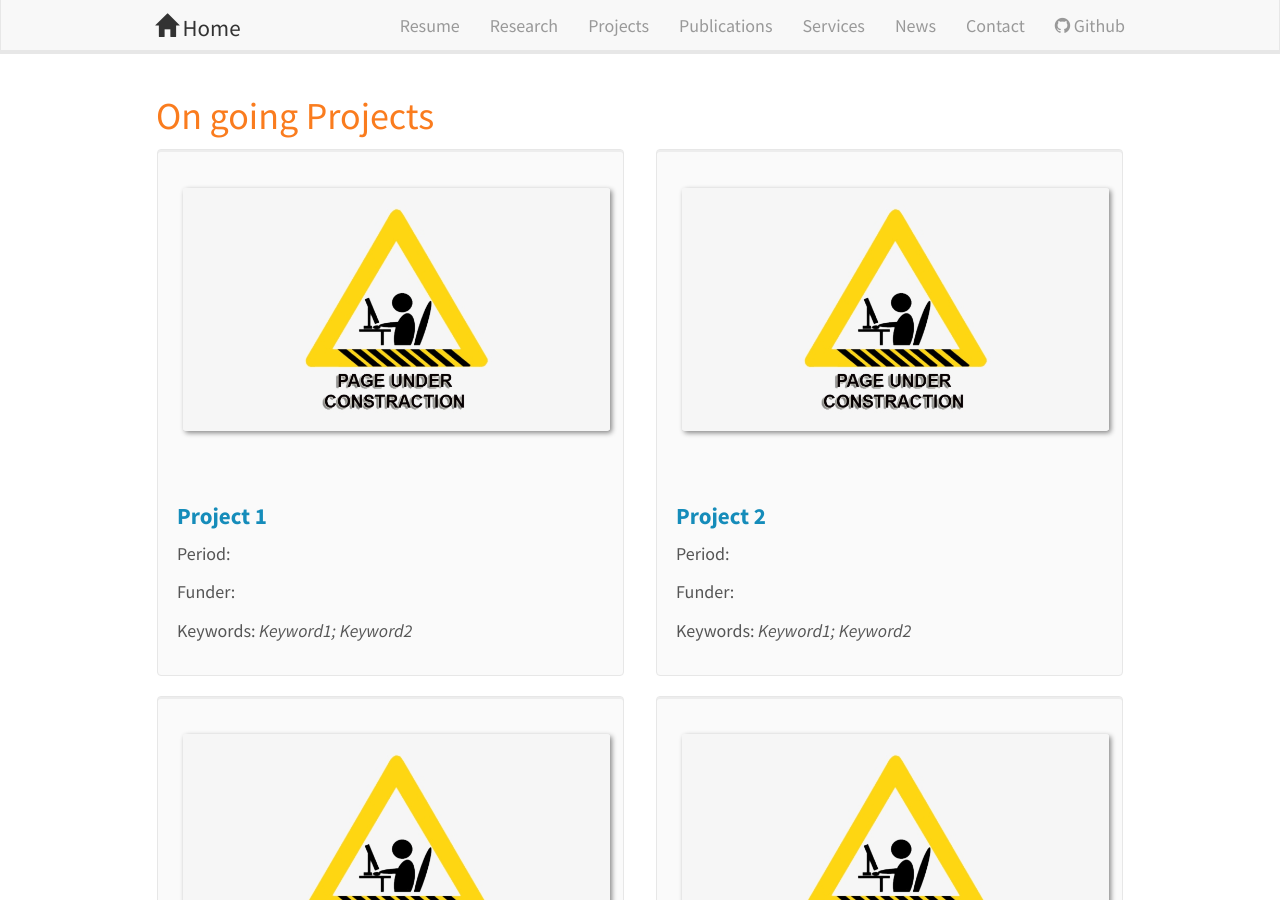
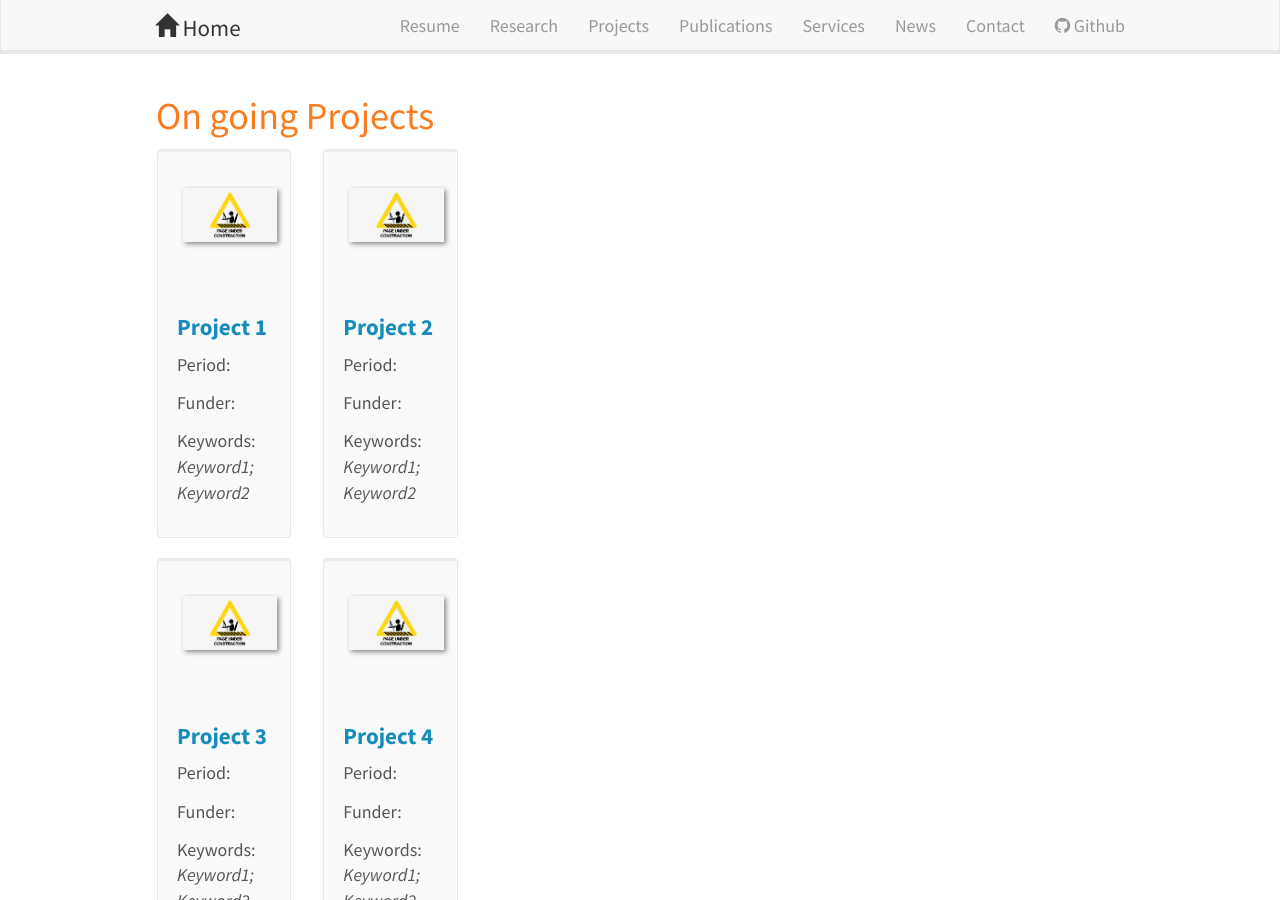
Before and after one commit to canng/cann, a Jekyll site: the page built from _pages/projects.md, in a window 1280 px wide and 900 px high. Built offline with Jekyll 4.4.1, drawn with Linux system fonts in a browser that asks for light colours; nearby versions of some CDN libraries.

Commit message:
update project page

```diff
--- a/_pages/projects.md
+++ b/_pages/projects.md
@@ -20,7 +20,7 @@ permalink: /projects/
 {% endif %}
 
 
-<div class="col-sm-6 clearfix">
+<div class="col-sm-2 clearfix">
  <div class="well"> <!--  well-lg >> no box    -->
  <p><strong><a href="{{ publi.link.url }}"> <img src="{{ site.url }}{{ site.baseurl }}/images/projectpic/{{ publi.image }}" width="100%" /> </a></strong></p>
  <h4><a href="{{ publi.link.url }}"> <pubtit>{{ publi.title }}</pubtit></a></h4>
@@ -65,7 +65,7 @@ permalink: /projects/
 {% endif %}
 
 
-<div class="col-sm-6 clearfix">
+<div class="col-sm-2 clearfix">
  <div class="well"> <!--  well-lg >> no box    -->
  <p><strong><a href="{{ publi.link.url }}"> <img src="{{ site.url }}{{ site.baseurl }}/images/projectpic/{{ publi.image }}" width="100%" /> </a></strong></p>
  <h4><a href="{{ publi.link.url }}"> <pubtit>{{ publi.title }}</pubtit></a></h4>
```
